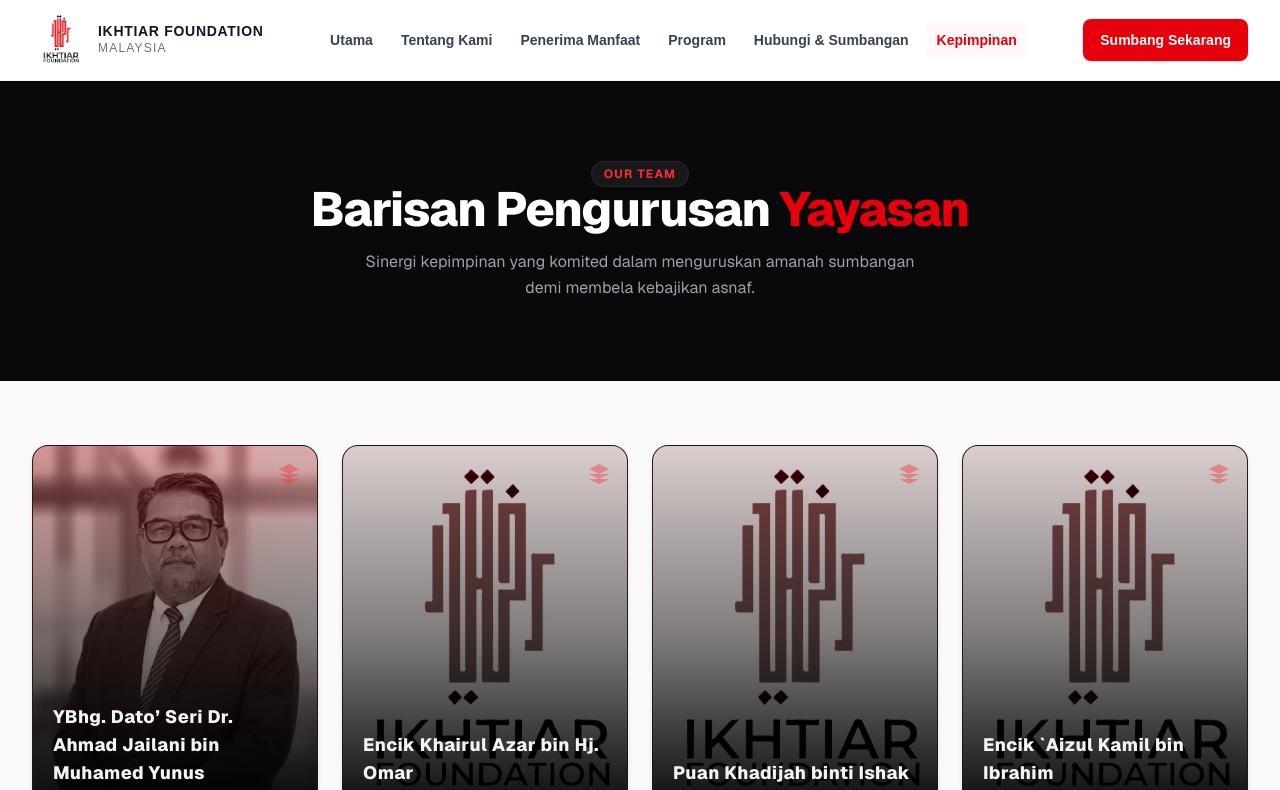
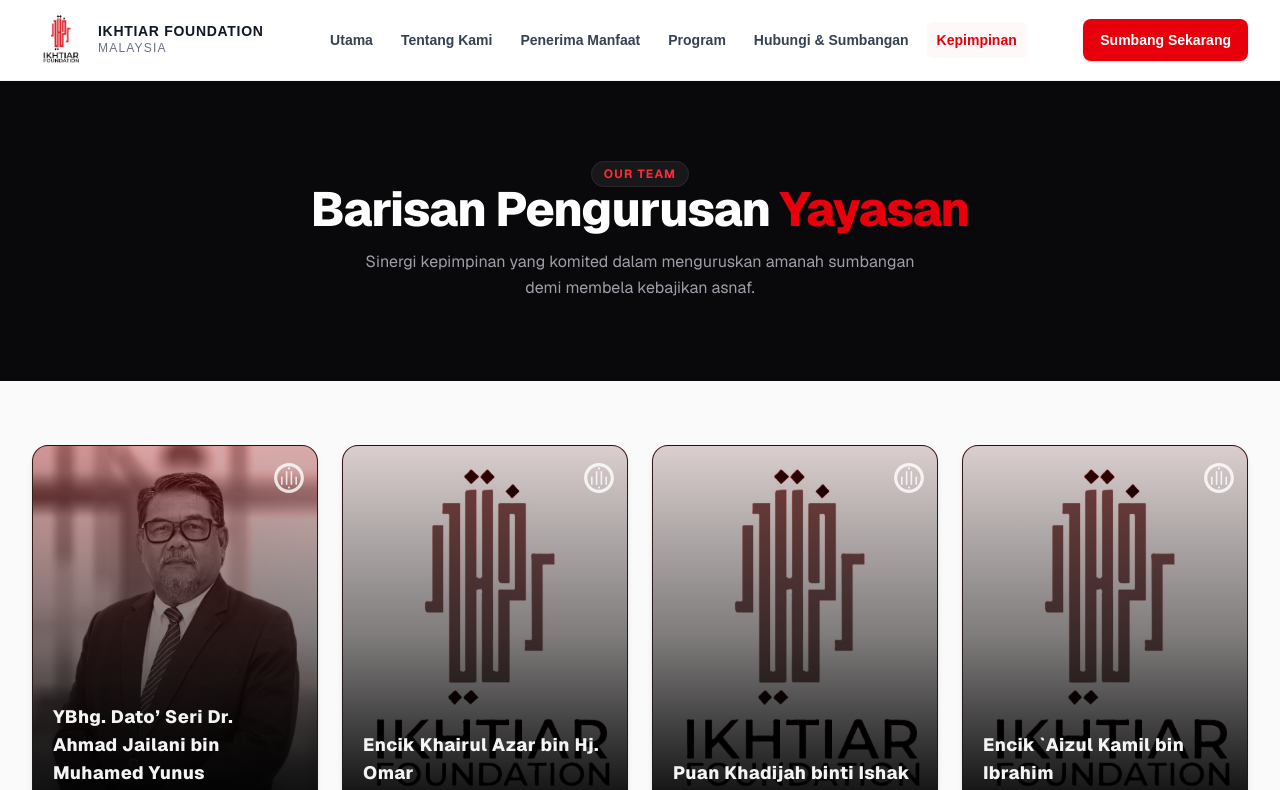
Before and after one commit to alfianzaidimy/ikhtiar-foundation, a Next.js app: page /pasukan in a window 1280 px wide. Shown: the top 790 px of the page. Built offline with nearby package versions, Linux system fonts and the light colour scheme.

Commit message:
Update page.js

```diff
--- a/app/pasukan/page.js
+++ b/app/pasukan/page.js
@@ -77,10 +77,16 @@
               key={member.id}
               className="group relative bg-gradient-to-b from-red-950 to-zinc-950 rounded-2xl overflow-hidden shadow-md border border-zinc-800/50 aspect-[3/4] flex flex-col justify-end transition-transform duration-300 hover:scale-[1.02] hover:shadow-xl"
             >
-              {/* Watermark Logo SVG Rasmi di Penjuru Atas Kanan */}
-              <div className="absolute top-4 right-4 z-20 select-none opacity-40 group-hover:opacity-80 transition-opacity">
-                <svg className="w-6 h-6 text-red-500" viewBox="0 0 24 24" fill="currentColor">
-                  <path d="M12 2L2 7l10 5 10-5-10-5zM2 17l10 5 10-5M2 12l10 5 10-5" />
+              {/* Watermark LOGO RASMI IKHTIAR (White Khat) di Penjuru Atas Kanan */}
+              <div className="absolute top-4 right-3 z-20 select-none opacity-80 group-hover:opacity-100 transition-opacity">
+                <svg className="w-8 h-8 text-white" viewBox="0 0 60 60" fill="none" xmlns="http://www.w3.org/2000/svg">
+                  <path d="M30 2C14.536 2 2 14.536 2 30C2 45.464 14.536 58 30 58C45.464 58 58 45.464 58 30C58 14.536 45.464 2 30 2ZM30 52C17.85 52 8 42.15 8 30C8 17.85 17.85 8 30 8C42.15 8 52 17.85 52 30C52 42.15 42.15 52 30 52Z" fill="currentColor"/>
+                  <path d="M24 18.5C24 17.6716 24.6716 17 25.5 17C26.3284 17 27 17.6716 27 18.5V41.5C27 42.3284 26.3284 43 25.5 43C24.6716 43 24 42.3284 24 41.5V18.5Z" fill="currentColor"/>
+                  <path d="M33 18.5C33 17.6716 33.6716 17 34.5 17C35.3284 17 36 17.6716 36 18.5V41.5C36 42.3284 35.3284 43 34.5 43C33.6716 43 33 42.3284 33 41.5V18.5Z" fill="currentColor"/>
+                  <path d="M42 28.5C42 27.6716 42.6716 27 43.5 27C44.3284 27 45 27.6716 45 28.5V41.5C45 42.3284 44.3284 43 43.5 43C42.6716 43 42 42.3284 42 41.5V28.5Z" fill="currentColor"/>
+                  <path d="M15 28.5C15 27.6716 15.6716 27 16.5 27C17.3284 27 18 27.6716 18 28.5V41.5C18 42.3284 17.3284 43 16.5 43C15.6716 43 15 42.3284 15 41.5V28.5Z" fill="currentColor"/>
+                  <circle cx="30" cy="48" r="2" fill="currentColor"/>
+                  <circle cx="30" cy="12" r="2" fill="currentColor"/>
                 </svg>
               </div>
 
```
